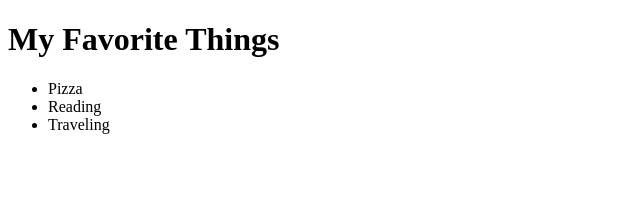
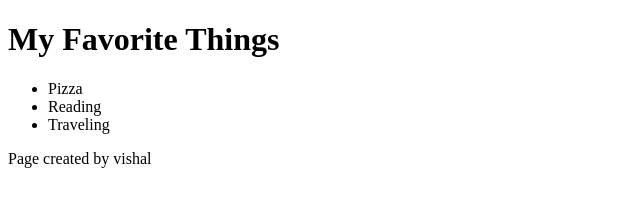
Before and after one commit to Valcrazy/git_test, a plain HTML site: page index.html in a window 1280 px wide. Shown: the whole page, without its empty margins (0-640 px from the left). Drawn offline with Linux system fonts and the light colour scheme.

Commit message:
Feat:Add a footer

```diff
--- a/index.html
+++ b/index.html
@@ -10,5 +10,8 @@
         <li>Reading</li>
         <li>Traveling</li>
         </ul>
+         <footer>
+        <p>Page created by vishal</p>
+    </footer>
 </body>
 </html>
```
